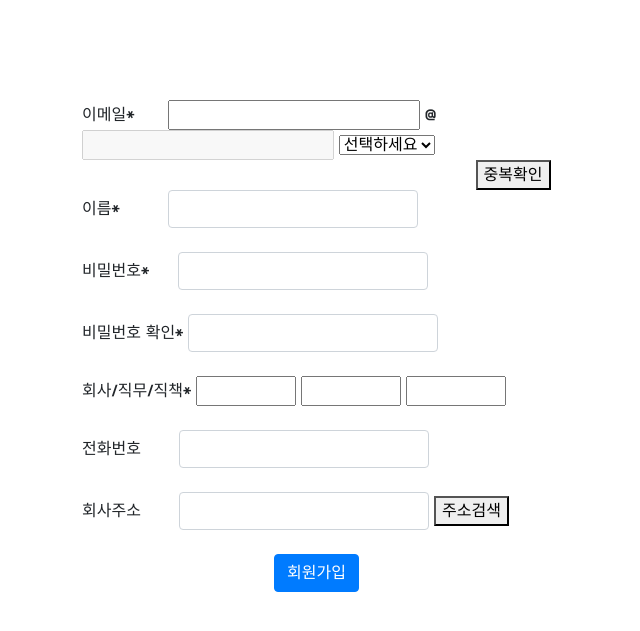
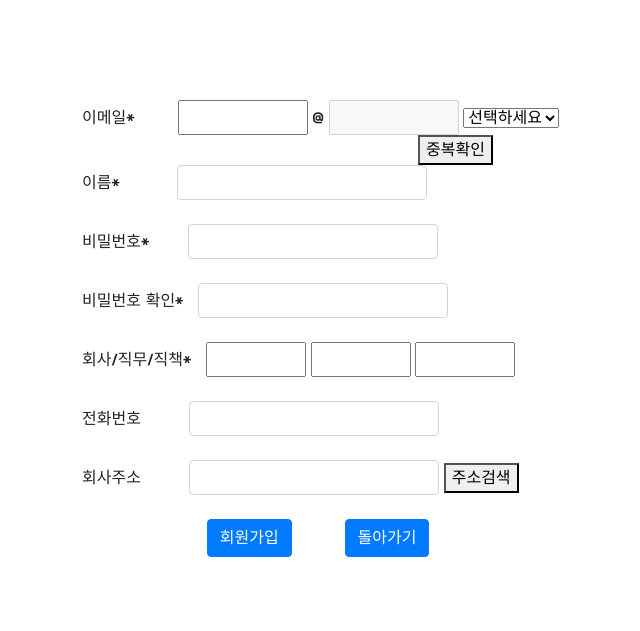
Before and after one commit to thdals83/Chapter-1-_MiniProject, a Flask app: page /new_member_form in a window 1280 px wide. Shown: the top 631 px of the page, without its empty margins (258-898 px from the left). Run offline with Flask 2, Linux system fonts and the light colour scheme; some libraries are stand-ins or nearby versions.

Commit message:
세부 사항

```diff
--- a/static/css/newMember.css
+++ b/static/css/newMember.css
@@ -3,13 +3,23 @@
             }
             .form-control{
                 width : 250px;
+                height: 35px;
+                margin: auto;
+                display:inline-block;
+            }
+            .email-control{
+                width : 130px;
+                height: 35px;
+                margin: auto;
                 display:inline-block;
             }
             .company-form{
                 width : 100px;
+                height: 35px;
+                margin: auto;
+                display:inline-block;
             }
             .wrap{
-
                 margin: 100px auto 100px  auto;
                 width: 600px
             }
--- a/static/js/newMember.js
+++ b/static/js/newMember.js
@@ -86,13 +86,17 @@
             }
         }
 
-            // $(function () {
-            //     $("#direct").hide();
-            //     $("#email2").change(function () {
-            //         if ($("#email2").val() == "direct") {
-            //             $("#direct").show();
-            //         } else {
-            //             $("#email2").hide();
-            //         }
-            //     })
-            // });
+            function email_change() {
+                if (document.join.email.options[document.join.email.selectedIndex].value == '0') {
+                    document.join.email2.disabled = true;
+                    document.join.email2.value = "";
+                }
+                if (document.join.email.options[document.join.email.selectedIndex].value == '9') {
+                    document.join.email2.disabled = false;
+                    document.join.email2.value = "";
+                    document.join.email2.focus();
+                } else {
+                    document.join.email2.disabled = true;
+                    document.join.email2.value = document.join.email.options[document.join.email.selectedIndex].value;
+                }
+            }
--- a/templates/newMemberForm.html
+++ b/templates/newMemberForm.html
@@ -22,25 +22,23 @@
                 crossorigin="anonymous"></script>
         <link href="https://fonts.googleapis.com/css?family=Do+Hyeon&display=swap" rel="stylesheet">
         <script type="text/javascript" src="/static/js/newMember.js"></script>
-
-    <script type="text/javascript">
-        function email_change() {
-            if (document.join.email.options[document.join.email.selectedIndex].value == '0') {
-                document.join.email2.disabled = true;
-                document.join.email2.value = "";
-            }
-            if (document.join.email.options[document.join.email.selectedIndex].value == '9') {
-                document.join.email2.disabled = false;
-                document.join.email2.value = "";
-                document.join.email2.focus();
-            } else {
-                document.join.email2.disabled = true;
-                document.join.email2.value = document.join.email.options[document.join.email.selectedIndex].value;
-            }
-        }
-    </script>
-
-
+{##}
+{#    <script type="text/javascript">#}
+{#        function email_change() {#}
+{#            if (document.join.email.options[document.join.email.selectedIndex].value == '0') {#}
+{#                document.join.email2.disabled = true;#}
+{#                document.join.email2.value = "";#}
+{#            }#}
+{#            if (document.join.email.options[document.join.email.selectedIndex].value == '9') {#}
+{#                document.join.email2.disabled = false;#}
+{#                document.join.email2.value = "";#}
+{#                document.join.email2.focus();#}
+{#            } else {#}
+{#                document.join.email2.disabled = true;#}
+{#                document.join.email2.value = document.join.email.options[document.join.email.selectedIndex].value;#}
+{#            }#}
+{#        }#}
+{#    </script>#}
 </head>
 <body>
 
@@ -54,12 +52,14 @@
 {#    </select>#}
 
     <form name="join">
-        이메일* &nbsp; &nbsp; &nbsp; <input id = "email1" type="text" name="email1" onfocus="this.value='';"> @
-        <input id = "email2" type="text" name="email2" value="" disabled>
+        이메일* &nbsp; &nbsp; &nbsp; &nbsp; <input class="email-control" id = "email1" type="text" name="email1" onfocus="this.value='';"> @
+        <input id = "email2" class="email-control" type="text" name="email2" value="" disabled>
         <select name="email" onchange="email_change()">
             <option value="0">선택하세요</option>
             <option value="9">직접입력</option>
             <option value="naver.com">naver.com</option>
+            <option value="daum.com">nate.com</option>
+            <option value="gmail.com">nate.com</option>
             <option value="nate.com">nate.com</option>
         </select>
     </form>
@@ -68,31 +68,32 @@
     &nbsp; &nbsp; &nbsp; &nbsp; &nbsp; &nbsp; &nbsp;
     &nbsp; &nbsp; &nbsp; &nbsp; &nbsp; &nbsp; &nbsp;
     &nbsp; &nbsp; &nbsp; &nbsp; &nbsp; &nbsp; &nbsp;
-    &nbsp; &nbsp; &nbsp; &nbsp; &nbsp; &nbsp;
     <button onclick="validate_email()">중복확인</button>
 
     <br>
-    이름* &nbsp; &nbsp; &nbsp; &nbsp; &nbsp;<input type="text" class="form-control" id="name">
+    이름* &nbsp; &nbsp; &nbsp; &nbsp; &nbsp; &nbsp;<input type="text" class="form-control" id="name">
     <br>
     <br>
-    비밀번호* &nbsp; &nbsp; &nbsp;<input type="password" class="form-control" id="password1" onchange="check_pw()">
+    비밀번호* &nbsp; &nbsp; &nbsp; &nbsp;<input type="password" class="form-control" id="password1" onchange="check_pw()">
     <br>
     <br>
-    비밀번호 확인* <input type="password" class="form-control" id="password2" onchange="check_pw()">&nbsp;<span id="check"></span>
+    비밀번호 확인* &nbsp; <input type="password" class="form-control" id="password2" onchange="check_pw()">&nbsp;<span id="check"></span>
     <br>
     <br>
-    회사/직무/직책* <input type="text" class="company-form" id="company"> <input type="text" class="company-form" id="role"> <input type="text" class="company-form" id="position">
+    회사/직무/직책* &nbsp; <input type="text" class="company-form" id="company"> <input type="text" class="company-form" id="role"> <input type="text" class="company-form" id="position">
     <br>
     <br>
-    전화번호 &nbsp; &nbsp; &nbsp; &nbsp;<input type="text" class="form-control" id="tel">
+    전화번호 &nbsp; &nbsp; &nbsp; &nbsp; &nbsp;<input type="text" class="form-control" id="tel">
     <br>
     <br>
-    회사주소 &nbsp; &nbsp; &nbsp; &nbsp;<input type="text" class="form-control" id="address">
+    회사주소 &nbsp; &nbsp; &nbsp; &nbsp; &nbsp;<input type="text" class="form-control" id="address">
     <button onclick="api()">주소검색</button>
     <br>
     <br>
-    &nbsp; &nbsp; &nbsp; &nbsp; &nbsp; &nbsp; &nbsp; &nbsp; &nbsp; &nbsp; &nbsp; &nbsp; &nbsp; &nbsp; &nbsp; &nbsp; &nbsp; &nbsp; &nbsp; &nbsp;
+    &nbsp; &nbsp; &nbsp; &nbsp; &nbsp; &nbsp; &nbsp; &nbsp; &nbsp; &nbsp; &nbsp; &nbsp; &nbsp;
     <button onclick="new_member()" type="button" class="btn btn-primary">회원가입</button>
+    &nbsp; &nbsp; &nbsp; &nbsp; &nbsp;
+    <button onclick="location.href = '/'" type="button" class="btn btn-primary">돌아가기</button>
 </div>
 
 </body>
```
